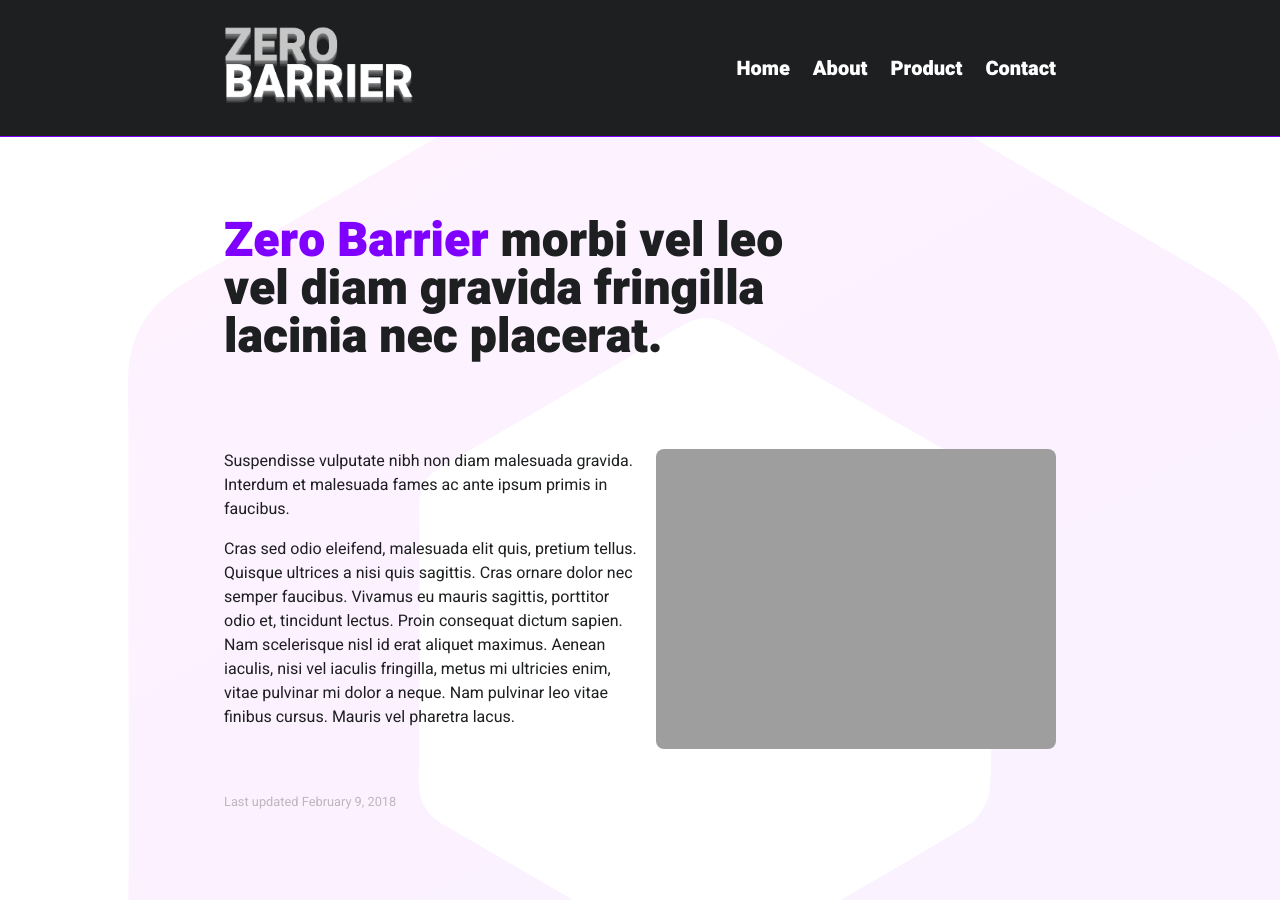
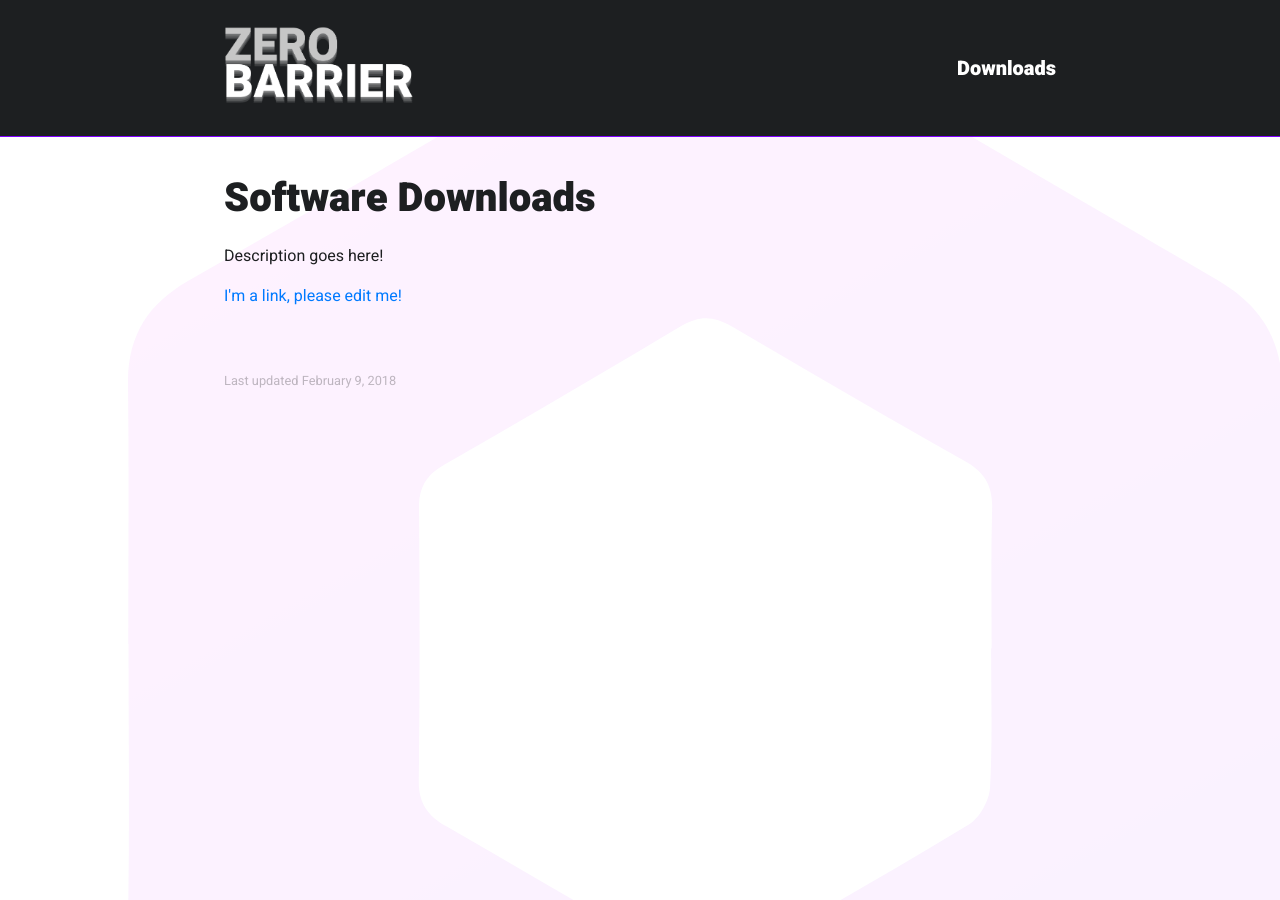
Before and after one commit to georgemblack/mind-to-matter, a Jekyll site: the page built from index.html, in a window 1280 px wide. Built offline with Jekyll 4.4.1, drawn with Linux system fonts in a browser that asks for light colours.

Commit message:
Convert to single page site

```diff
--- a/index.html
+++ b/index.html
@@ -1,12 +1,11 @@
 ---
 layout: default
-title: Home
+title: Software Downloads
 ---
 
 <div class="home-background-graphic"><img src="{{site.url}}/assets/block-graphic-purple.svg"></div>
 <section class="section">
-    <p class="tagline-large" style="margin:0;"><span>Zero Barrier</span> morbi vel leo vel diam gravida fringilla lacinia nec placerat.</p>
-    <div class="image-right"><img src="{{site.url}}/assets/team-meeting-cropped.jpg"></div>
-    <p>Suspendisse vulputate nibh non diam malesuada gravida. Interdum et malesuada fames ac ante ipsum primis in faucibus.</p>
-    <p>Cras sed odio eleifend, malesuada elit quis, pretium tellus. Quisque ultrices a nisi quis sagittis. Cras ornare dolor nec semper faucibus. Vivamus eu mauris sagittis, porttitor odio et, tincidunt lectus. Proin consequat dictum sapien. Nam scelerisque nisl id erat aliquet maximus. Aenean iaculis, nisi vel iaculis fringilla, metus mi ultricies enim, vitae pulvinar mi dolor a neque. Nam pulvinar leo vitae finibus cursus. Mauris vel pharetra lacus.</p>
+    <h1>Software Downloads</h1>
+    <p>Description goes here!</p>
+    <p><a href="#">I'm a link, please edit me!</a></p>
 </section>
```
Also changed, not shown: _data/navigation.yml (+1 -10 lines), about.html (deleted, +0 -37 lines), contact.html (deleted, +0 -9 lines), product.html (deleted, +0 -9 lines).
